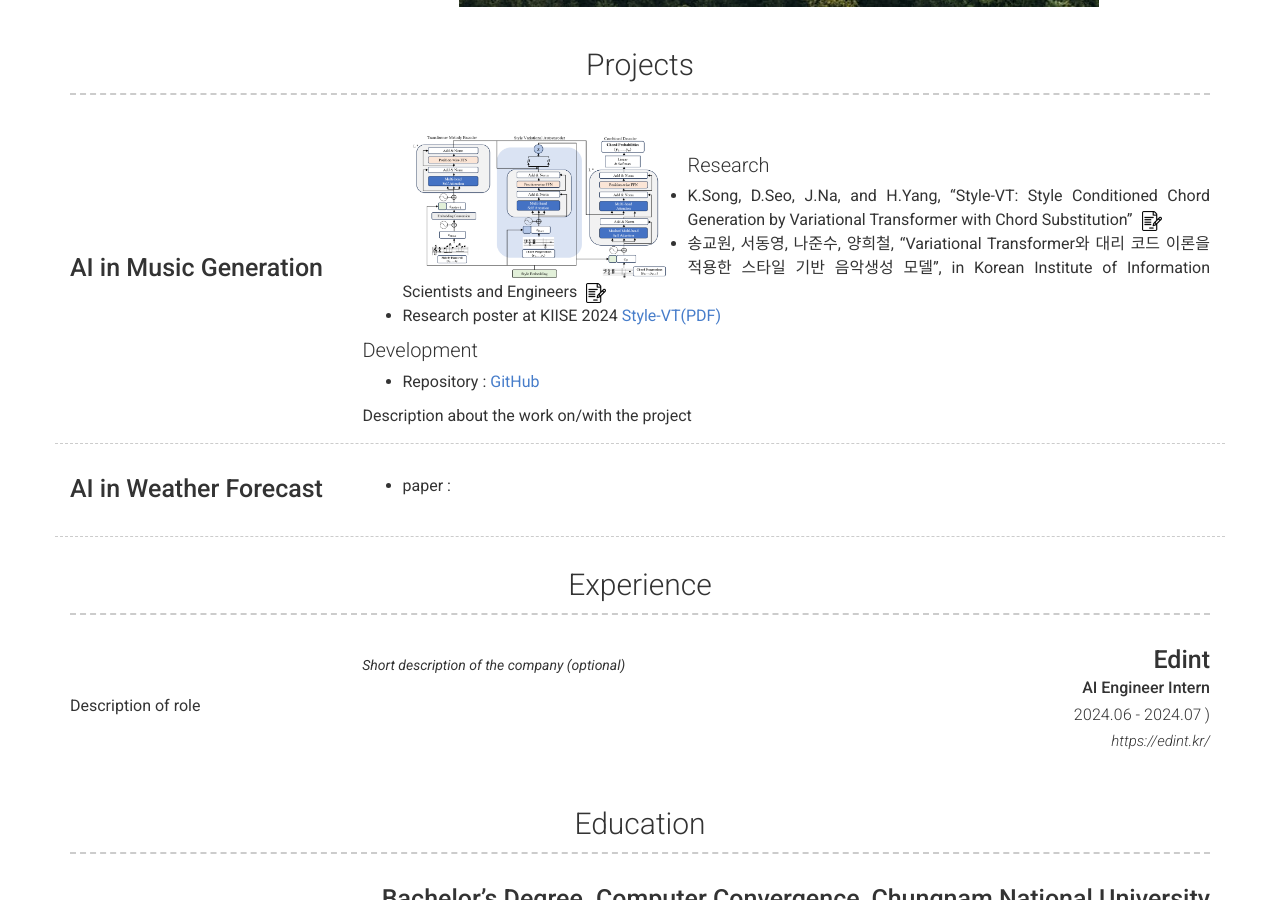
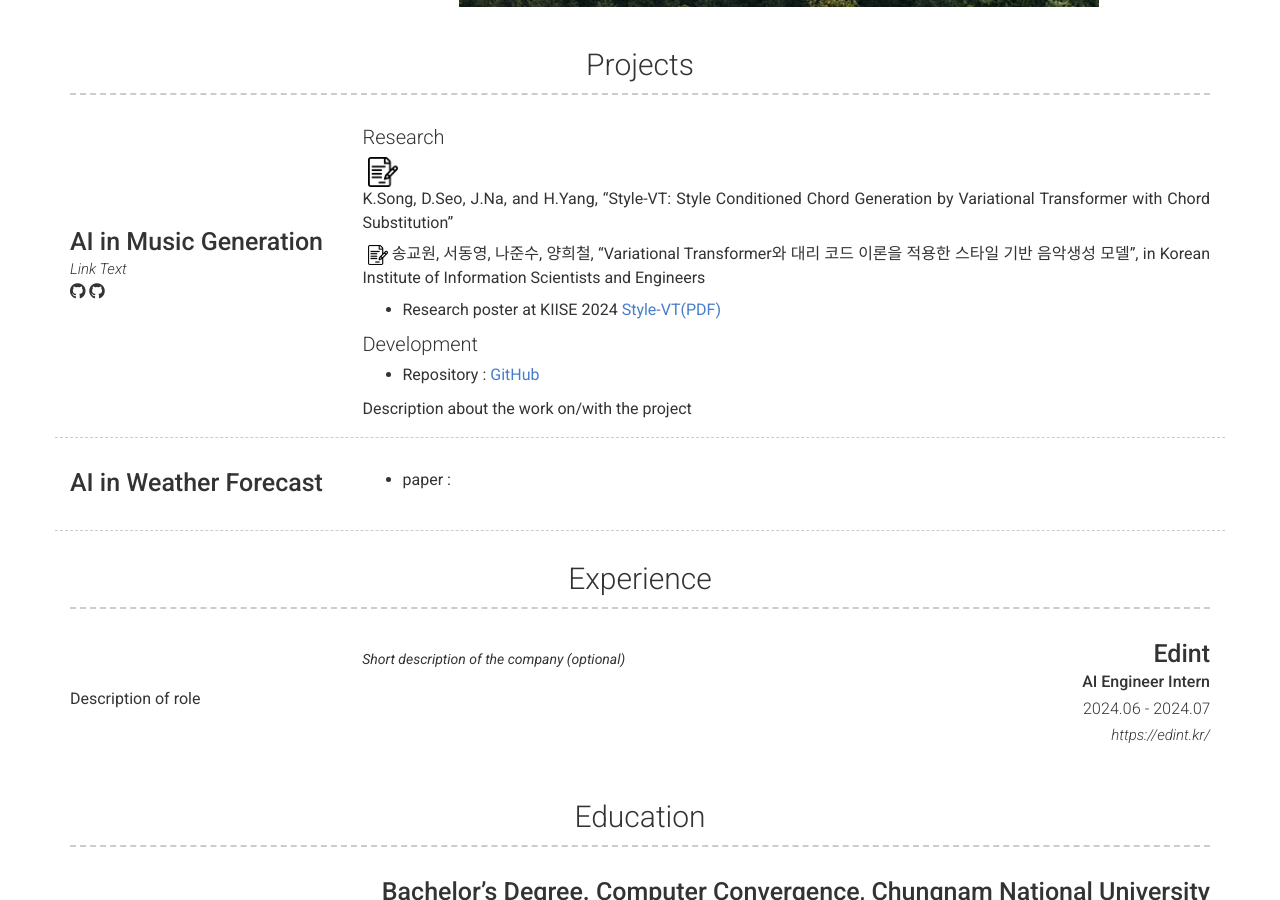
Before and after one commit to tim000519/tim000519.github.io, a Jekyll site: the page built from index.md, in a window 1280 px wide and 900 px high, scrolled down 881 px. Built offline with Jekyll 4.4.1, drawn with Linux system fonts in a browser that asks for light colours; nearby versions of some CDN libraries.

Commit message:
Update _config.yml

```diff
--- a/_config.yml
+++ b/_config.yml
@@ -69,31 +69,33 @@ content:
         border: weak  # Value of `weak` will display a weak border below this item. # Any
                       # other value (or no value) means no border will be displayed
         title: AI in Music Generation
-        # link: Link to project (eg. sproogen.github.io/modern-resume-theme)(optional)
-        # link_text: Link Text
-        # additional_links:
-        #   - title:  Github page for project (eg. sproogen/modern-resume-theme)
-        #     icon: fab fa-github
-        #     url: Link to project (eg. sproogen.github.io/modern-resume-theme)(optional)
-        #   - title:  Github page for project (eg. sproogen/modern-resume-theme)
-        #     icon: fab fa-github
-        #     url: Link to project (eg. sproogen.github.io/modern-resume-theme)(optional)
-        quote: >
-          <a href="/images/Style-VT_Last.png" target="_blank">
-            <img src="/images/Style-VT_Last.png" alt="AI in Music Generation" width="300" align="left">
-          </a>
+        link: Link to project (eg. sproogen.github.io/modern-resume-theme)(optional)
+        link_text: Link Text
+        additional_links:
+          - title:  Github page for project (eg. sproogen/modern-resume-theme)
+            icon: fab fa-github
+            url: Link to project (eg. sproogen.github.io/modern-resume-theme)(optional)
+          - title:  Github page for project (eg. sproogen/modern-resume-theme)
+            icon: fab fa-github
+            url: Link to project (eg. sproogen.github.io/modern-resume-theme)(optional)
+        # quote: >
+        #   <a href="/images/Style-VT_Last.png" target="_blank">
+        #     <img src="/images/Style-VT_Last.png" alt="AI in Music Generation" width="300" align="left">
+        #   </a>
 
         description: | # this will include new lines to allow paragraphs
           ## Research
-          - K.Song, D.Seo, J.Na, and H.Yang, "Style-VT: Style Conditioned Chord Generation by Variational Transformer with Chord Substitution"
           <a href="/pdf/Access.pdf" target="_blank">
-            <img src="/images/contract.png" alt="PDF" width="20" style="vertical-align: middle; margin-left: 5px;">
+            <img src="/images/contract.png" alt="PDF" width="30" style="vertical-align: middle; margin-left: 5px;">
           </a>
-          - 송교원, 서동영, 나준수, 양희철, "Variational Transformer와 대리 코드 이론을 적용한 스타일 기반 음악생성 모델",
-          in Korean Institute of Information Scientists and Engineers
+          K.Song, D.Seo, J.Na, and H.Yang, "Style-VT: Style Conditioned Chord Generation by Variational Transformer with Chord Substitution"
+
           <a href="/pdf/style.pdf" target="_blank">
             <img src="/images/contract.png" alt="PDF" width="20" style="vertical-align: middle; margin-left: 5px;">
           </a>
+          송교원, 서동영, 나준수, 양희철, "Variational Transformer와 대리 코드 이론을 적용한 스타일 기반 음악생성 모델",
+          in Korean Institute of Information Scientists and Engineers
+
           - Research poster at KIISE 2024 <a href="/pdf/poster.pdf" target="_blank">Style-VT(PDF)</a>
 
           ## Development
@@ -114,7 +116,7 @@ content:
       - layout: right
         title: Edint
         sub_title: AI Engineer Intern
-        caption: 2024.06 - 2024.07 )
+        caption: 2024.06 - 2024.07
         link: https://edint.kr/
         quote: >
           Short description of the company (optional)
```
